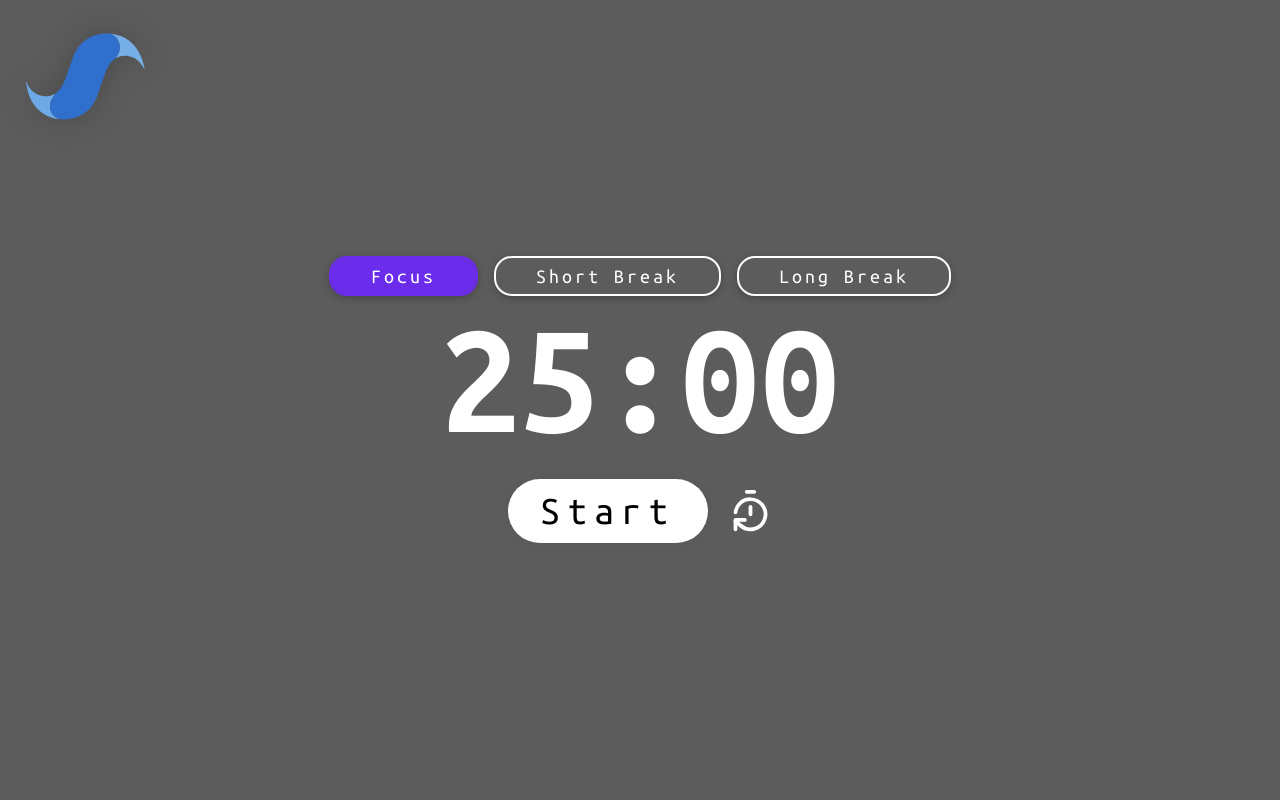
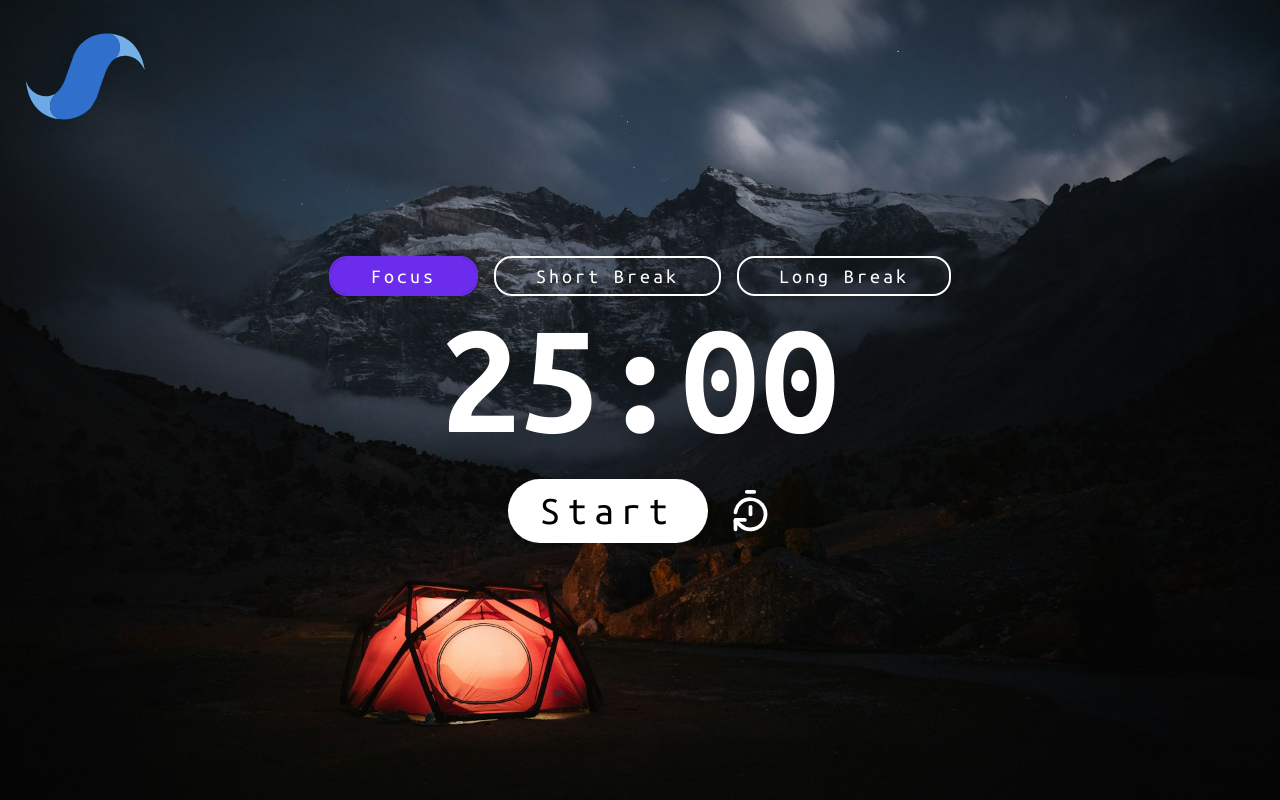
Before and after one commit to DialecticalLaw/pura-focus, a Next.js app: page / in a window 1280 px wide. Built offline with nearby package versions, Linux system fonts and the light colour scheme.

Commit message:
feat: add background image

```diff
--- a/src/components/Background/Background.module.css
+++ b/src/components/Background/Background.module.css
@@ -7,4 +7,8 @@
   width: 100vw;
   height: 100vh;
   background-color: rgb(92, 92, 92);
+  background-image: url('/camping.jpg');
+  background-position: center;
+  background-size: cover;
+  background-repeat: no-repeat;
 }
```
Also changed, not shown: public/camping.jpg (added).
